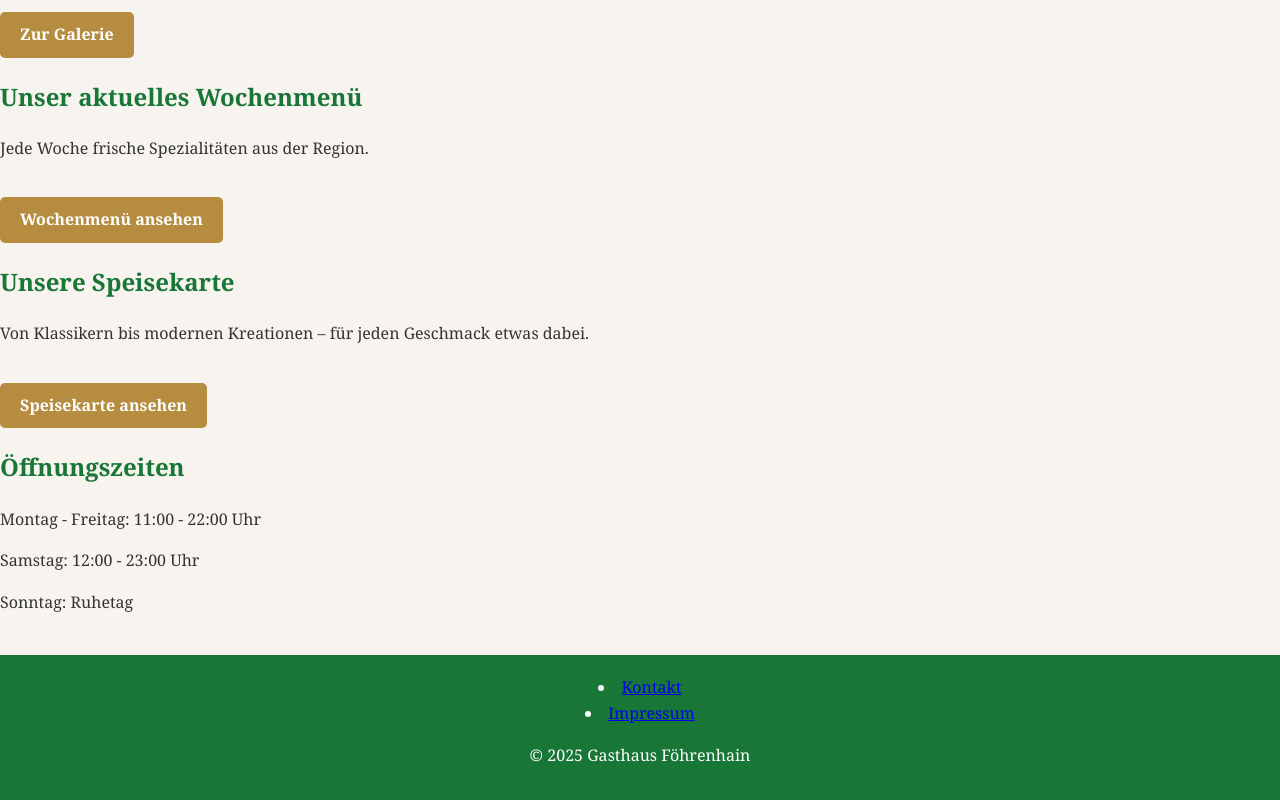
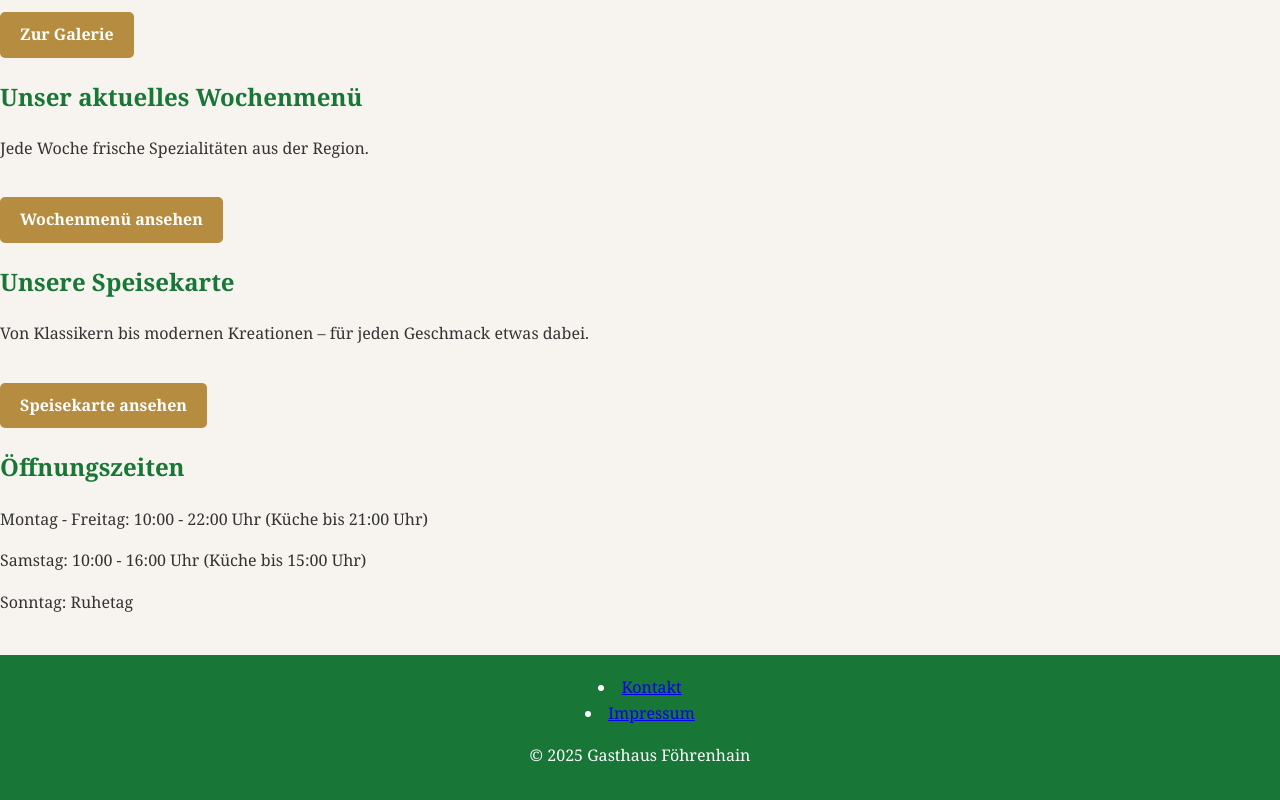
Before and after one commit to Benjou030703/GasthausFoerenhain.github.io, a plain HTML site: page index.html in a window 1280 px wide. Shown: the part 1071-1871 px from the top of the page. Drawn offline with nearby package versions, Linux system fonts and the light colour scheme.

Commit message:
Update index.html

```diff
--- a/index.html
+++ b/index.html
@@ -91,8 +91,8 @@
   <!-- Öffnungszeiten -->
   <section id="oeffnungszeiten">
     <h2>Öffnungszeiten</h2>
-    <p>Montag - Freitag: 11:00 - 22:00 Uhr</p>
-    <p>Samstag: 12:00 - 23:00 Uhr</p>
+    <p>Montag - Freitag: 10:00 - 22:00 Uhr (Küche bis 21:00 Uhr)</p>
+    <p>Samstag: 10:00 - 16:00 Uhr (Küche bis 15:00 Uhr)</p>
     <p>Sonntag: Ruhetag</p>
   </section>
 
```
